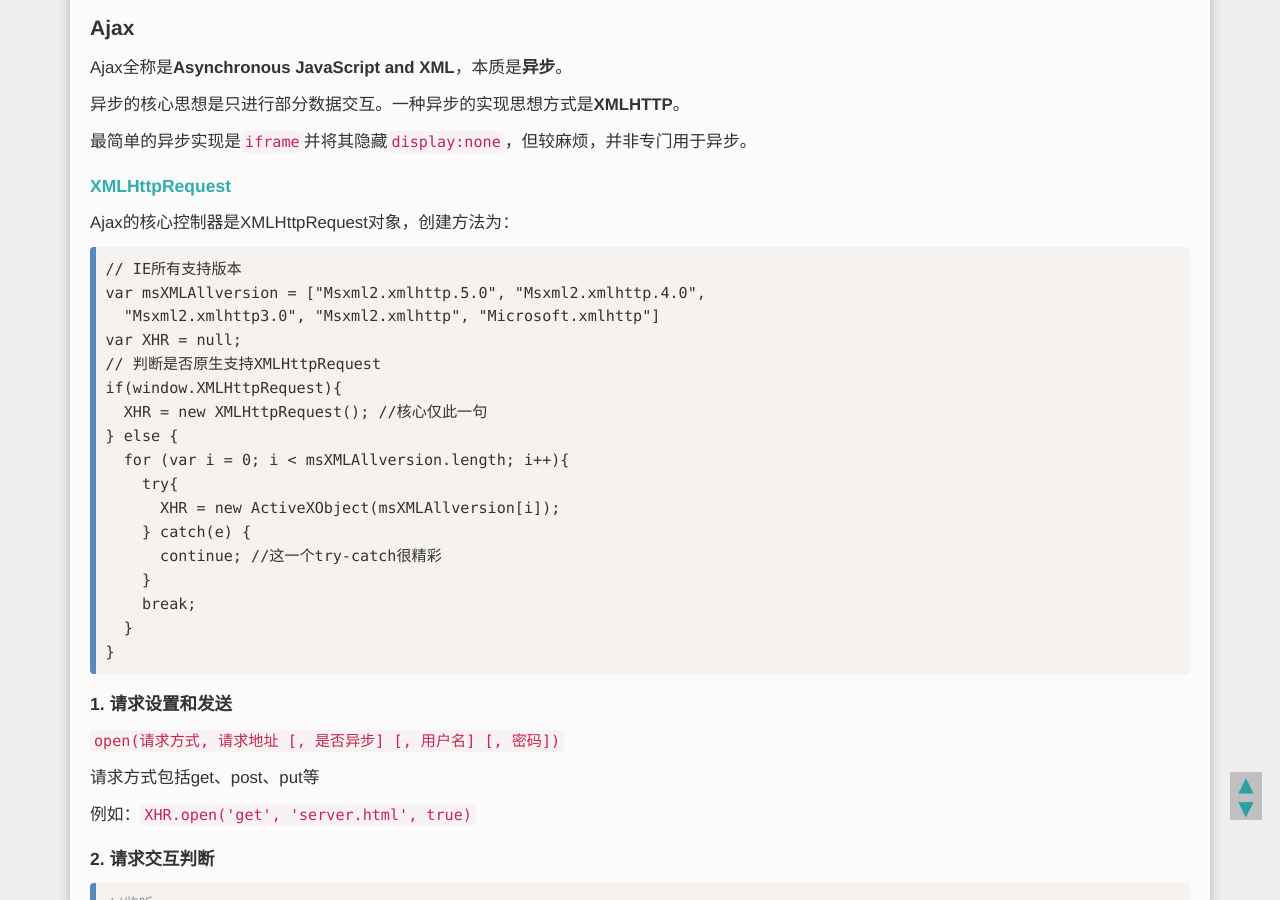
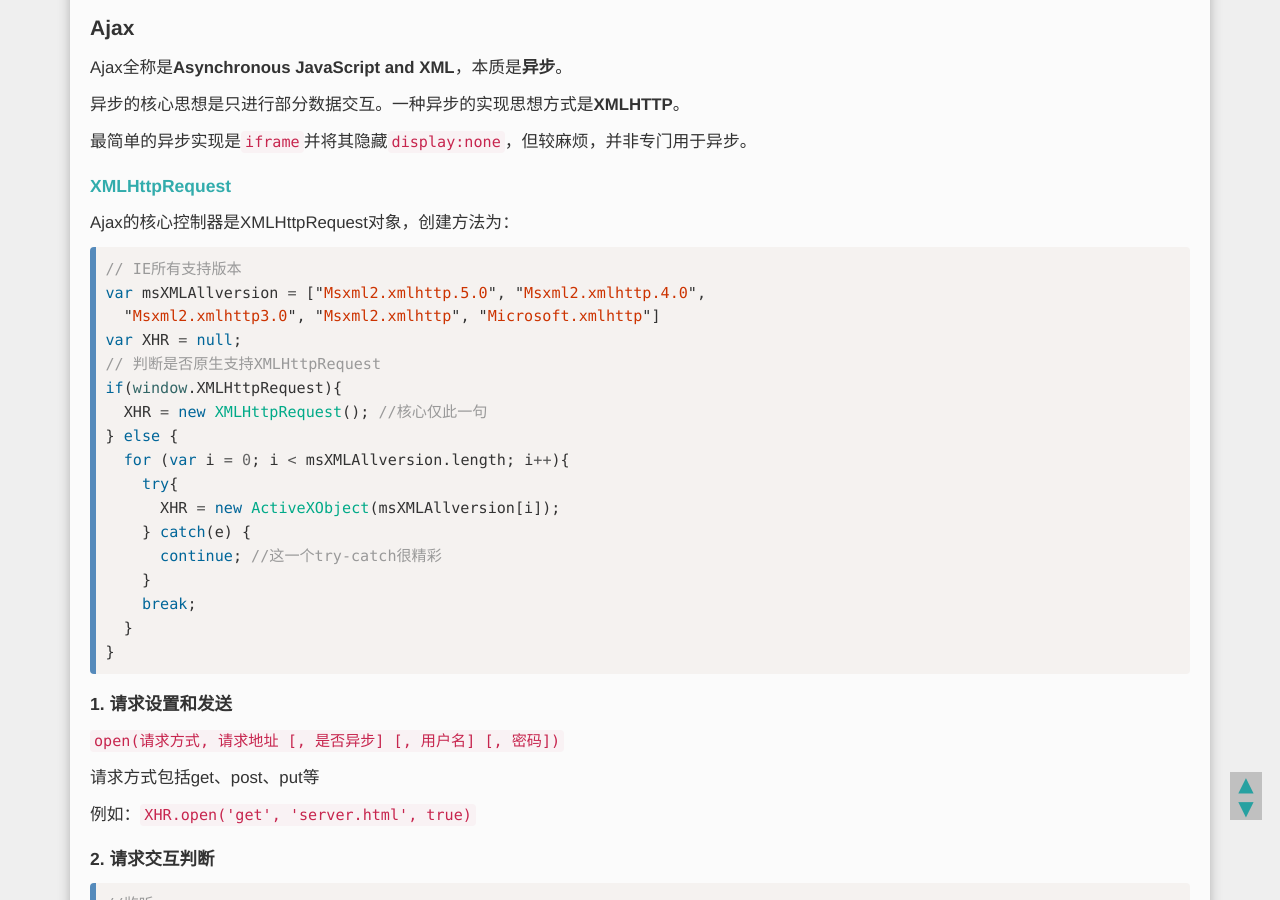
Before and after one commit to SenZhangAI/senzhangai.github.com, a Jekyll site: the page built from _posts/2015-05-11-javascript-from-personal-perspective.md, in a window 1280 px wide and 900 px high, scrolled down 8782 px. Built offline with Jekyll 4.4.1, drawn with Linux system fonts in a browser that asks for light colours; Markdown is read by kramdown in place of the engine named in the settings; comment, search, counter and statistics services are not loaded.

Commit message:
no message

````diff
--- a/_posts/2015-05-11-javascript-from-personal-perspective.md
+++ b/_posts/2015-05-11-javascript-from-personal-perspective.md
@@ -381,7 +381,7 @@ Ajax全称是**Asynchronous JavaScript and XML**，本质是**异步**。
 
 Ajax的核心控制器是XMLHttpRequest对象，创建方法为：
 
-```javasript
+```javascript
 // IE所有支持版本
 var msXMLAllversion = ["Msxml2.xmlhttp.5.0", "Msxml2.xmlhttp.4.0",
   "Msxml2.xmlhttp3.0", "Msxml2.xmlhttp", "Microsoft.xmlhttp"]
````
